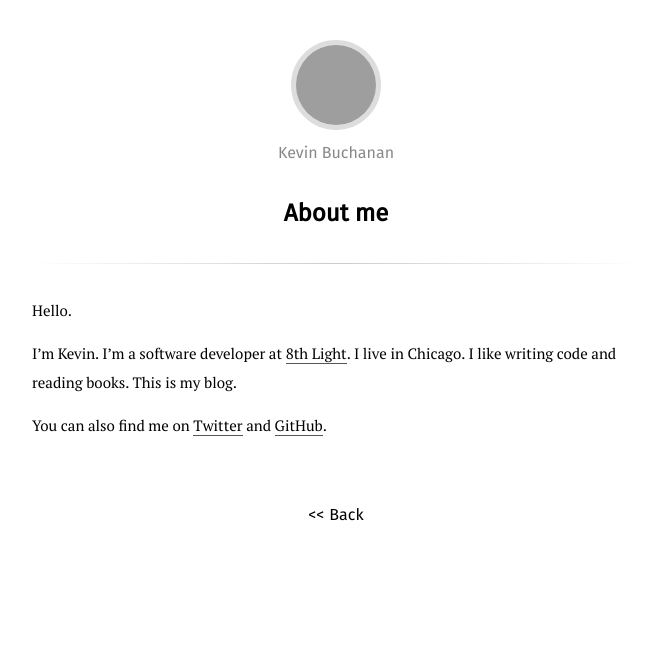
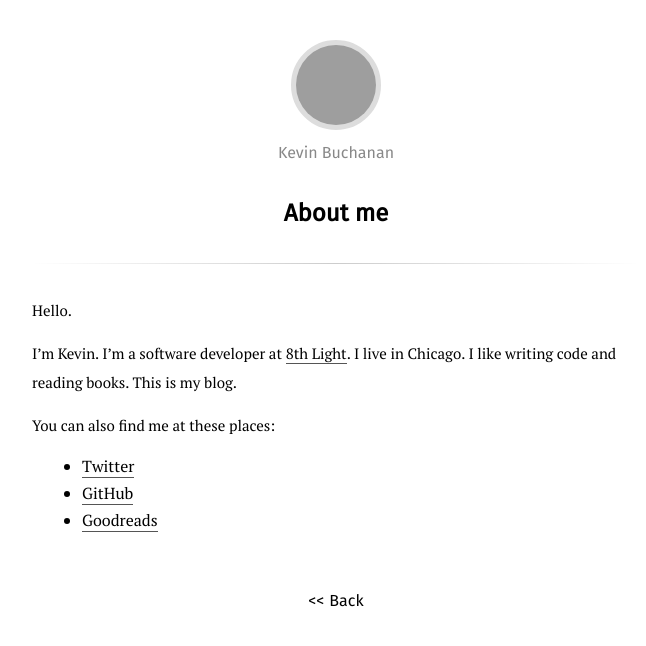
Before and after one commit to kevbuchanan/kevbuchanan.github.io, a Jekyll site: the page built from about.md, in a window 1280 px wide. Shown: the top 646 px of the page, without its empty margins (304-950 px from the left). Built offline with Jekyll 4.4.1, drawn with Linux system fonts in a browser that asks for light colours; Markdown is read by kramdown in place of the engine named in the settings; grey boxes are pictures that could not be loaded.

Commit message:
goodreads

```diff
--- a/about.md
+++ b/about.md
@@ -9,4 +9,8 @@ I'm a software developer at [8th Light](https://8thlight.com).
 I live in Chicago. I like writing code and reading books.
 This is my blog.
 
-You can also find me on [Twitter](https://twitter.com/kevinbuch_) and [GitHub](https://github.com/kevinbuch).
+You can also find me at these places:
+
+- [Twitter](https://twitter.com/kevinbuch_)
+- [GitHub](https://github.com/kevinbuch)
+- [Goodreads](https://www.goodreads.com/user/show/52962114-kevin-buchanan)
```
Also changed, not shown: 1 other file.
